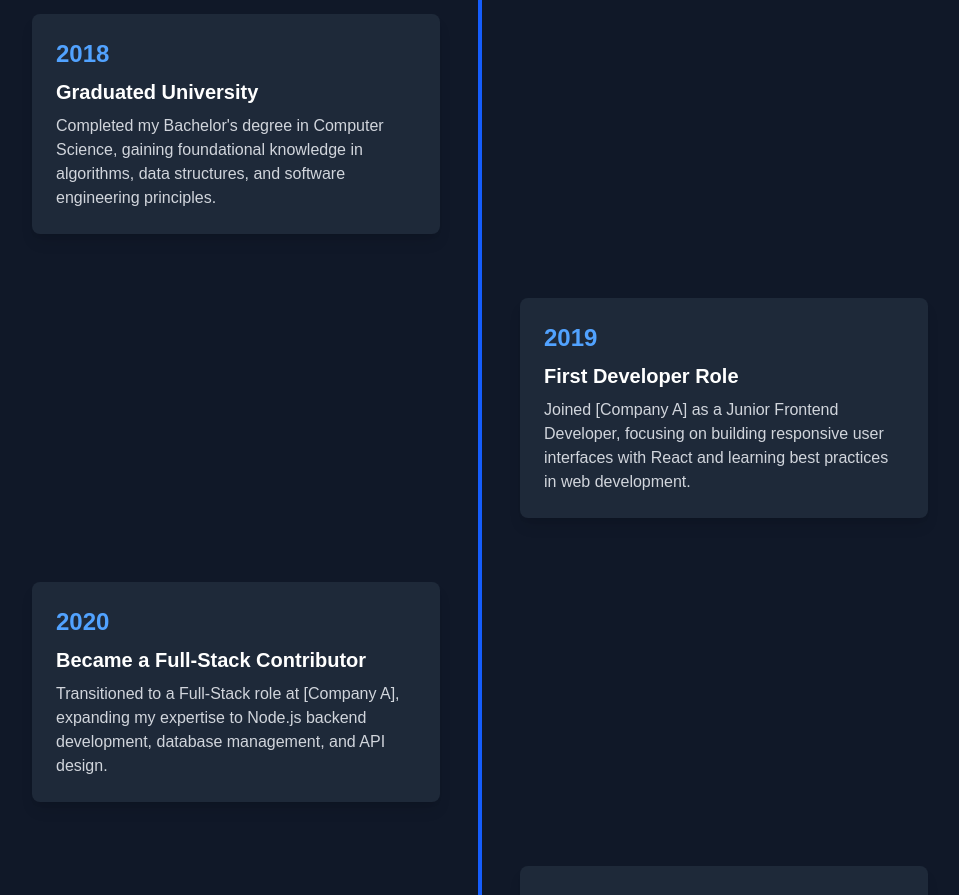
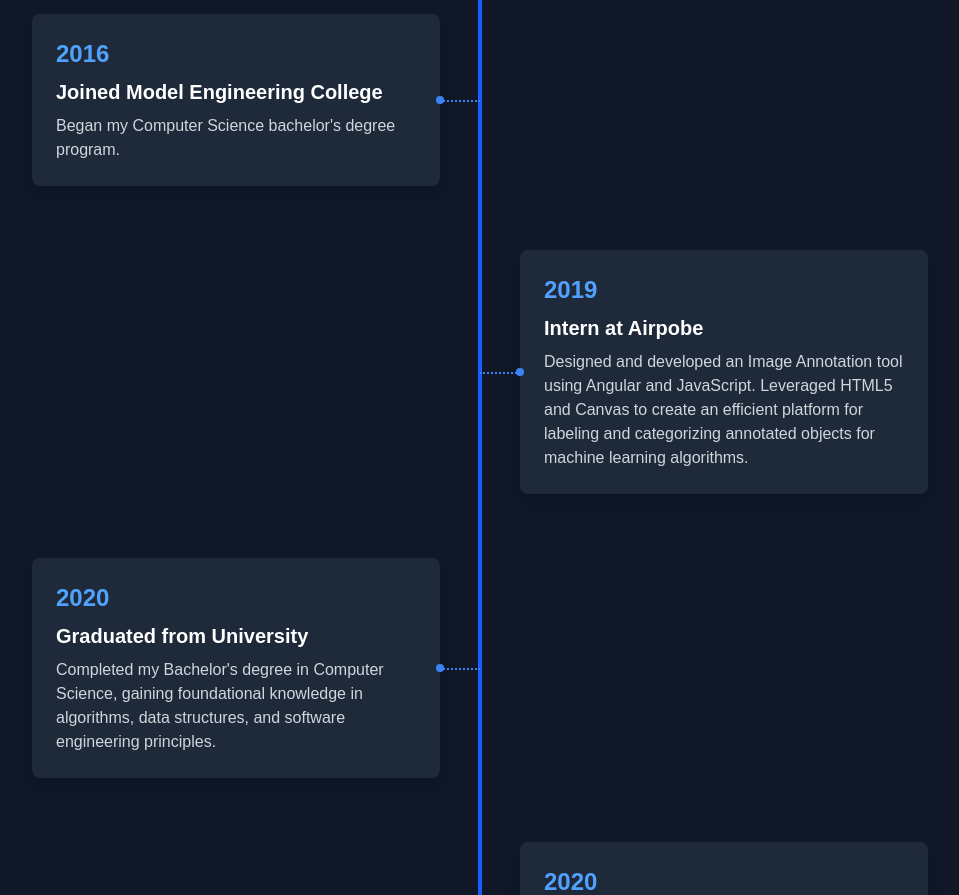
Before and after one commit to Vaishnav-Ullas/my-portfolio, a Next.js app: page / in a window 1280 px wide. Shown: the part 1886-2781 px from the top of the page, without its empty margins (160-1119 px from the left). Built offline with nearby package versions, Linux system fonts and the light colour scheme.

Commit message:
Change data and styles

```diff
--- a/app/components/Projects/index.tsx
+++ b/app/components/Projects/index.tsx
@@ -5,21 +5,27 @@ import ProjectCard from '../ProjectCard'; // Path is now ../ProjectCard/index.ts
 const Projects = forwardRef<HTMLElement>((props, ref) => {
     const projects = [
         {
-            title: 'Project Title One',
-            description: 'A brief description of this exciting project, highlighting key technologies used and the problem it solved.',
-            imageAlt: 'Project 1 Placeholder',
+            title: 'SSD Failure Detection',
+            description: 'Analyze and improve conventional machine learning models to assess effectiveness in predicting failed solid-state drive(SSD) disks using historical SMART data.',
+            imageAlt: 'SSD Failure Detection',
             link: '#'
         },
         {
-            title: 'Project Title Two',
-            description: 'Another impactful project with a focus on [Key Aspect] and its successful outcome, demonstrating a specific skill.',
-            imageAlt: 'Project 2 Placeholder',
+            title: 'Code Complexity Analyzer',
+            description: 'A Python Program to calculate lines of code and complexity for each class in the given directory.',
+            imageAlt: 'Code Complexity Analyzer',
             link: '#'
         },
         {
-            title: 'Project Title Three',
-            description: 'Showcasing innovative solutions and clean code practices in this application, perhaps for a specific industry.',
-            imageAlt: 'Project 3 Placeholder',
+            title: 'Image Annotation Tool',
+            description: 'Designed and developed a custom Image Annotation tool using Angular and JavaScript, utilizing HTML5 and Canvas to provide an efficient platform for annotating images',
+            imageAlt: 'Image Annotation Tool',
+            link: '#'
+        },
+        {
+            title: 'Personal Portfolio',
+            description: '',
+            imageAlt: 'Personal Portfolio',
             link: '#'
         }
     ];
--- a/app/components/Timeline/Timeline.module.css
+++ b/app/components/Timeline/Timeline.module.css
@@ -1,4 +1,5 @@
 .timelineItemBox {
+    position: relative;
     opacity: 0;
     transform: translateY(20px) scale(0.95);
     transition: opacity 0.5s ease-out, transform 0.5s ease-out;
@@ -8,3 +9,57 @@
     opacity: 1;
     transform: translateY(0) scale(1);
 }
+
+@media (min-width: 768px) {
+    .timelineItemBox::before {
+        content: "";
+        position: absolute;
+        top: 50%;
+        height: 0;
+        width: 2.5rem; /* matches md:pl-10 / md:pr-10 gap to center line */
+        border-top: 2px dotted #3B82F6; /* Tailwind blue-500 */
+        transform: scaleX(0);
+        transition: transform 0.5s ease-out 0.1s;
+    }
+
+    .timelineItemBox::after {
+        content: "";
+        position: absolute;
+        top: 50%;
+        width: 8px;
+        height: 8px;
+        background: #3B82F6; /* Tailwind blue-500 */
+        border-radius: 50%;
+        transform: translateY(-50%);
+        opacity: 0;
+        transition: opacity 0.3s ease-out 0.6s;
+    }
+
+    .timelineItemBoxVisible::before {
+        transform: scaleX(1);
+    }
+
+    .timelineItemBoxVisible::after {
+        opacity: 1;
+    }
+
+    .left::before {
+        left: 100%;
+        transform-origin: right center;
+    }
+
+    .left::after {
+        left: 100%;
+        margin-left: -4px;
+    }
+
+    .right::before {
+        right: 100%;
+        transform-origin: left center;
+    }
+
+    .right::after {
+        right: 100%;
+        margin-right: -4px;
+    }
+}
--- a/app/components/Timeline/index.tsx
+++ b/app/components/Timeline/index.tsx
@@ -63,7 +63,7 @@ const Timeline = forwardRef<HTMLElement>((props, sectionRef) => {
                                     <div className={contentWrapperClasses}>
                                         <div
                                             ref={itemRefs.current[index]}
-                                            className={`${styles.timelineItemBox} bg-gray-800 p-6 rounded-lg shadow-lg`}
+                                            className={`${styles.timelineItemBox} ${isEven ? styles.left : styles.right} bg-gray-800 p-6 rounded-lg shadow-lg`}
                                         >
                                             <h3 className="text-2xl font-bold text-blue-400 mb-2">{item.year}</h3>
                                             <h4 className="text-xl font-semibold text-white mb-2">{item.title}</h4>
--- a/app/data/timelineData.ts
+++ b/app/data/timelineData.ts
@@ -1,32 +1,42 @@
 export const timelineData = [
     {
-        year: '2018',
-        title: 'Graduated University',
-        description: 'Completed my Bachelor\'s degree in Computer Science, gaining foundational knowledge in algorithms, data structures, and software engineering principles.'
+      "year": "2016",
+      "title": "Joined Model Engineering College",
+      "description": "Began my Computer Science bachelor's degree program."
     },
     {
-        year: '2019',
-        title: 'First Developer Role',
-        description: 'Joined [Company A] as a Junior Frontend Developer, focusing on building responsive user interfaces with React and learning best practices in web development.'
+      "year": "2019",
+      "title": "Intern at Airpobe",
+      "description": "Designed and developed an Image Annotation tool using Angular and JavaScript. Leveraged HTML5 and Canvas to create an efficient platform for labeling and categorizing annotated objects for machine learning algorithms."
     },
     {
-        year: '2020',
-        title: 'Became a Full-Stack Contributor',
-        description: 'Transitioned to a Full-Stack role at [Company A], expanding my expertise to Node.js backend development, database management, and API design.'
+      "year": "2020",
+      "title": "Graduated from University",
+      "description": "Completed my Bachelor's degree in Computer Science, gaining foundational knowledge in algorithms, data structures, and software engineering principles."
     },
     {
-        year: '2022',
-        title: 'Led Key Project at [Company B]',
-        description: 'Moved to [Company B] and took on a leadership role for a critical project, overseeing its full development lifecycle from conception to deployment, utilizing Next.js and serverless functions.'
+      "year": "2020",
+      "title": "Software Engineer at Terrific Minds",
+      "description": "Developed and maintained responsive Next.js front-end applications, significantly improving user experience by reducing page load times and increasing engagement. Optimized performance and scalability by leveraging GraphQL and Apollo Client. Enhanced the application's functionality by creating a library of reusable UI components and boosting search visibility through effective SEO practices."
     },
     {
-        year: '2024',
-        title: 'Explored AI/ML Integration',
-        description: 'Began integrating AI/ML models into web applications, exploring new ways to enhance user experiences and automate complex processes.'
+      "year": "2022",
+      "title": "Started MSc at University of Leeds",
+      "description": "Began a new chapter at the University of Leeds, starting my MSc degree on Advanced Computer Science to expand my knowledge and enhance my expertise."
     },
     {
-        year: 'Present',
-        title: 'Seeking New Challenges',
-        description: 'Continuously learning and seeking innovative opportunities to apply my full-stack expertise and passion for building impactful digital solutions.'
+      "year": "2023",
+      "title": "Graduated MSc with Distinction",
+      "description": "Successfully completed a Master's degree with distinction from the University of Leeds."
+    },
+    {
+      "year": "2024",
+      "title": "Service Assistant at Tenpin",
+      "description": "Provided excellent customer service in a dynamic, fast-paced environment. Managed customer inquiries, resolved issues, and assisted with event and party organization, contributing to a positive customer experience."
+    },
+    {
+      "year": "Present",
+      "title": "Seeking New Challenges",
+      "description": "Actively seeking innovative opportunities to apply my full-stack expertise and passion for building impactful digital solutions."
     }
-];
+  ]
```
